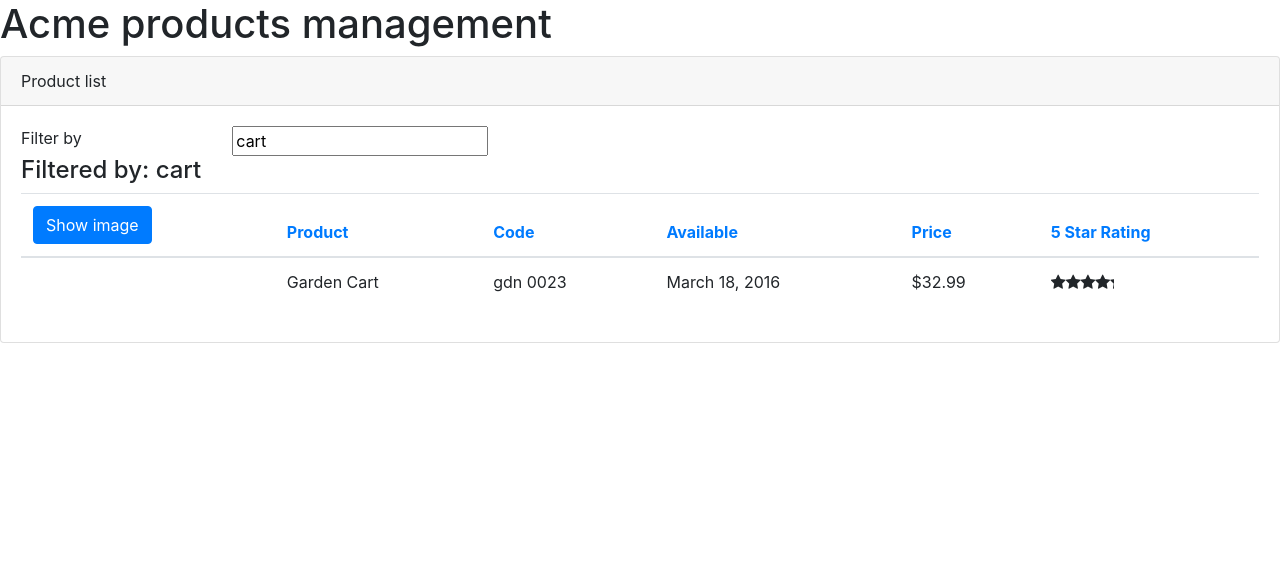
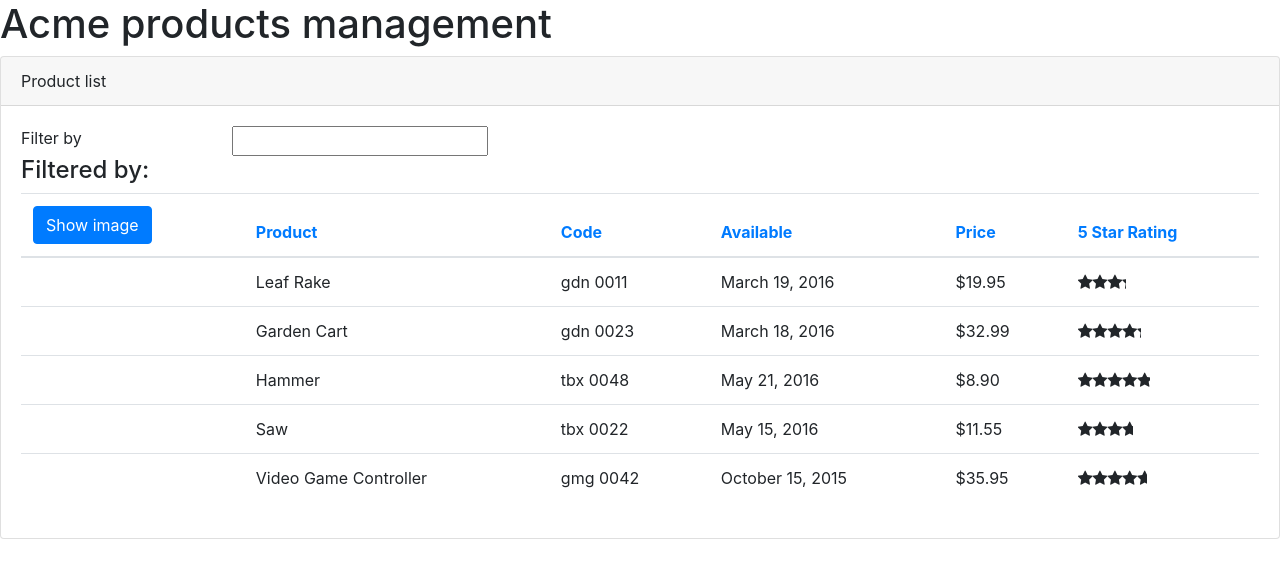
Before and after one commit to diegochagas/apm, an Angular app: page / in a window 1280 px wide. Shown: the top 578 px of the page. Built offline with nearby package versions, Linux system fonts and the light colour scheme.

Commit message:
Service to provide products included

```diff
--- a/src/app/products/product-list.component.ts
+++ b/src/app/products/product-list.component.ts
@@ -1,5 +1,6 @@
 import { Component, OnInit } from '@angular/core';
 import { IProduct } from './product';
+import { ProductService } from './product.service';
 
 @Component({
     selector: 'pm-products',
@@ -8,58 +9,7 @@
 })
 export class ProductListComponent implements OnInit {
     pageTitle: string = 'Product list';
-    products: IProduct[] = [
-        {
-          "productId": 1,
-          "productName": "Leaf Rake",
-          "productCode": "GDN-0011",
-          "releaseDate": "March 19, 2016",
-          "description": "Leaf rake with 48-inch wooden handle.",
-          "price": 19.95,
-          "starRating": 3.2,
-          "imageUrl": "https://openclipart.org/image/300px/svg_to_png/26215/Anonymous_Leaf_Rake.png"
-        },
-        {
-          "productId": 2,
-          "productName": "Garden Cart",
-          "productCode": "GDN-0023",
-          "releaseDate": "March 18, 2016",
-          "description": "15 gallon capacity rolling garden cart",
-          "price": 32.99,
-          "starRating": 4.2,
-          "imageUrl": "https://openclipart.org/image/300px/svg_to_png/58471/garden_cart.png"
-        },
-        {
-          "productId": 5,
-          "productName": "Hammer",
-          "productCode": "TBX-0048",
-          "releaseDate": "May 21, 2016",
-          "description": "Curved claw steel hammer",
-          "price": 8.9,
-          "starRating": 4.8,
-          "imageUrl": "https://openclipart.org/image/300px/svg_to_png/73/rejon_Hammer.png"
-        },
-        {
-          "productId": 8,
-          "productName": "Saw",
-          "productCode": "TBX-0022",
-          "releaseDate": "May 15, 2016",
-          "description": "15-inch steel blade hand saw",
-          "price": 11.55,
-          "starRating": 3.7,
-          "imageUrl": "https://openclipart.org/image/300px/svg_to_png/27070/egore911_saw.png"
-        },
-        {
-          "productId": 10,
-          "productName": "Video Game Controller",
-          "productCode": "GMG-0042",
-          "releaseDate": "October 15, 2015",
-          "description": "Standard two-button video game controller",
-          "price": 35.95,
-          "starRating": 4.6,
-          "imageUrl": "https://openclipart.org/image/300px/svg_to_png/120337/xbox-controller_01.png"
-        }
-    ];
+    products: IProduct[];
     productWidth: string = '50';
     productHeight: string = '50';
     showImage: boolean = false;
@@ -67,10 +17,7 @@
 
     _listFilter: string;
 
-    constructor() {
-        this.filteredProducts = this.products;
-        this.listFilter = 'cart';
-    }
+    constructor(private productService: ProductService) {}
 
     get listFilter(): string {
         return this._listFilter;
@@ -90,7 +37,8 @@
     }
 
     ngOnInit(): void {
-        console.log('In OnInit');
+      this.products = this.productService.getProducts();
+      this.filteredProducts = this.products;
     }
 
     onRatingClicked(message: string): void {
--- /dev/null
+++ b/src/app/products/product.service.ts
@@ -0,0 +1,63 @@
+import { Injectable } from "@angular/core";
+import { IProduct } from './product';
+
+@Injectable({
+    providedIn: 'root'
+})
+export class ProductService {
+
+    getProducts(): IProduct[] {
+        return [
+            {
+              "productId": 1,
+              "productName": "Leaf Rake",
+              "productCode": "GDN-0011",
+              "releaseDate": "March 19, 2016",
+              "description": "Leaf rake with 48-inch wooden handle.",
+              "price": 19.95,
+              "starRating": 3.2,
+              "imageUrl": "https://openclipart.org/image/300px/svg_to_png/26215/Anonymous_Leaf_Rake.png"
+            },
+            {
+              "productId": 2,
+              "productName": "Garden Cart",
+              "productCode": "GDN-0023",
+              "releaseDate": "March 18, 2016",
+              "description": "15 gallon capacity rolling garden cart",
+              "price": 32.99,
+              "starRating": 4.2,
+              "imageUrl": "https://openclipart.org/image/300px/svg_to_png/58471/garden_cart.png"
+            },
+            {
+              "productId": 5,
+              "productName": "Hammer",
+              "productCode": "TBX-0048",
+              "releaseDate": "May 21, 2016",
+              "description": "Curved claw steel hammer",
+              "price": 8.9,
+              "starRating": 4.8,
+              "imageUrl": "https://openclipart.org/image/300px/svg_to_png/73/rejon_Hammer.png"
+            },
+            {
+              "productId": 8,
+              "productName": "Saw",
+              "productCode": "TBX-0022",
+              "releaseDate": "May 15, 2016",
+              "description": "15-inch steel blade hand saw",
+              "price": 11.55,
+              "starRating": 3.7,
+              "imageUrl": "https://openclipart.org/image/300px/svg_to_png/27070/egore911_saw.png"
+            },
+            {
+              "productId": 10,
+              "productName": "Video Game Controller",
+              "productCode": "GMG-0042",
+              "releaseDate": "October 15, 2015",
+              "description": "Standard two-button video game controller",
+              "price": 35.95,
+              "starRating": 4.6,
+              "imageUrl": "https://openclipart.org/image/300px/svg_to_png/120337/xbox-controller_01.png"
+            }
+        ];
+    }
+}
```
